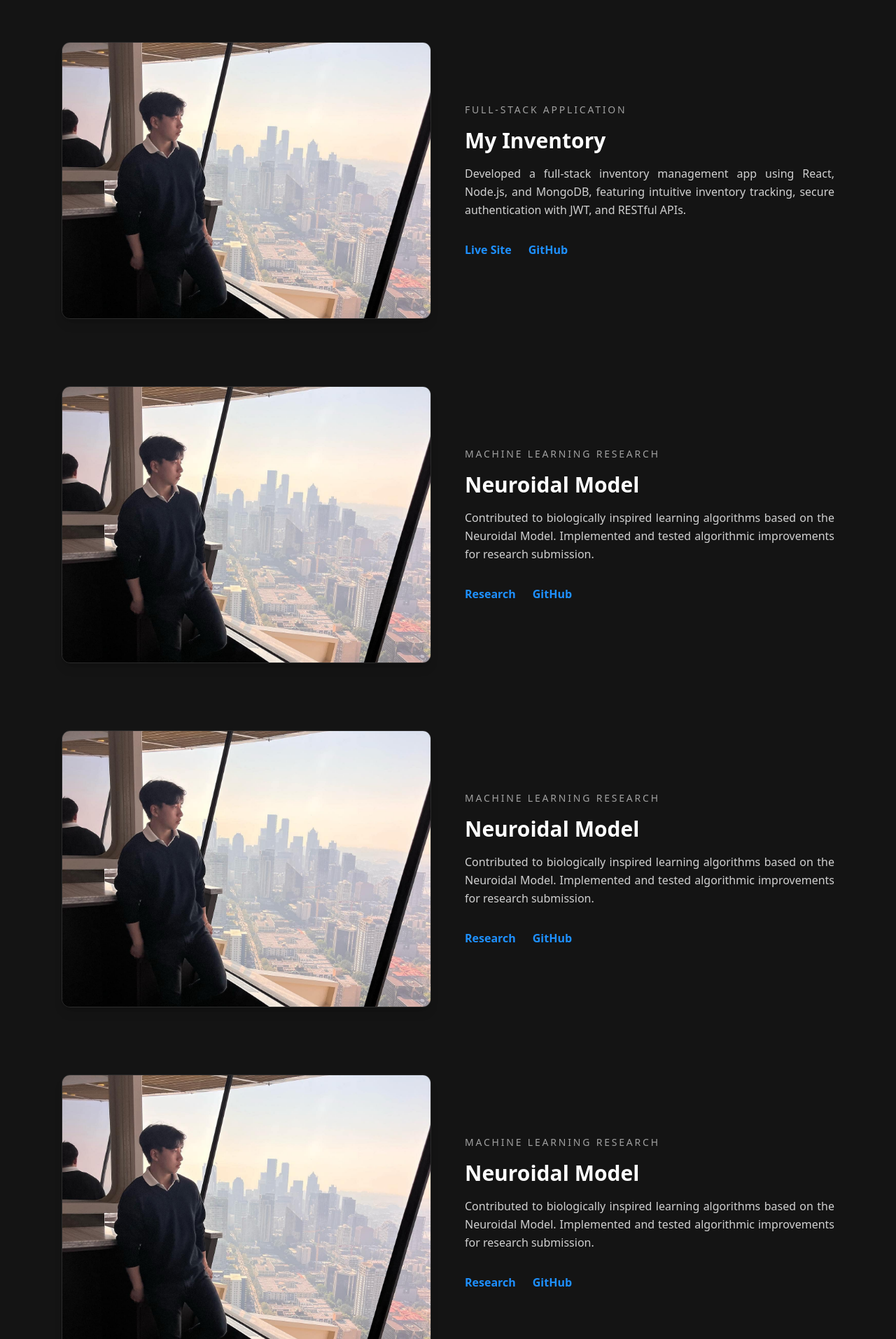
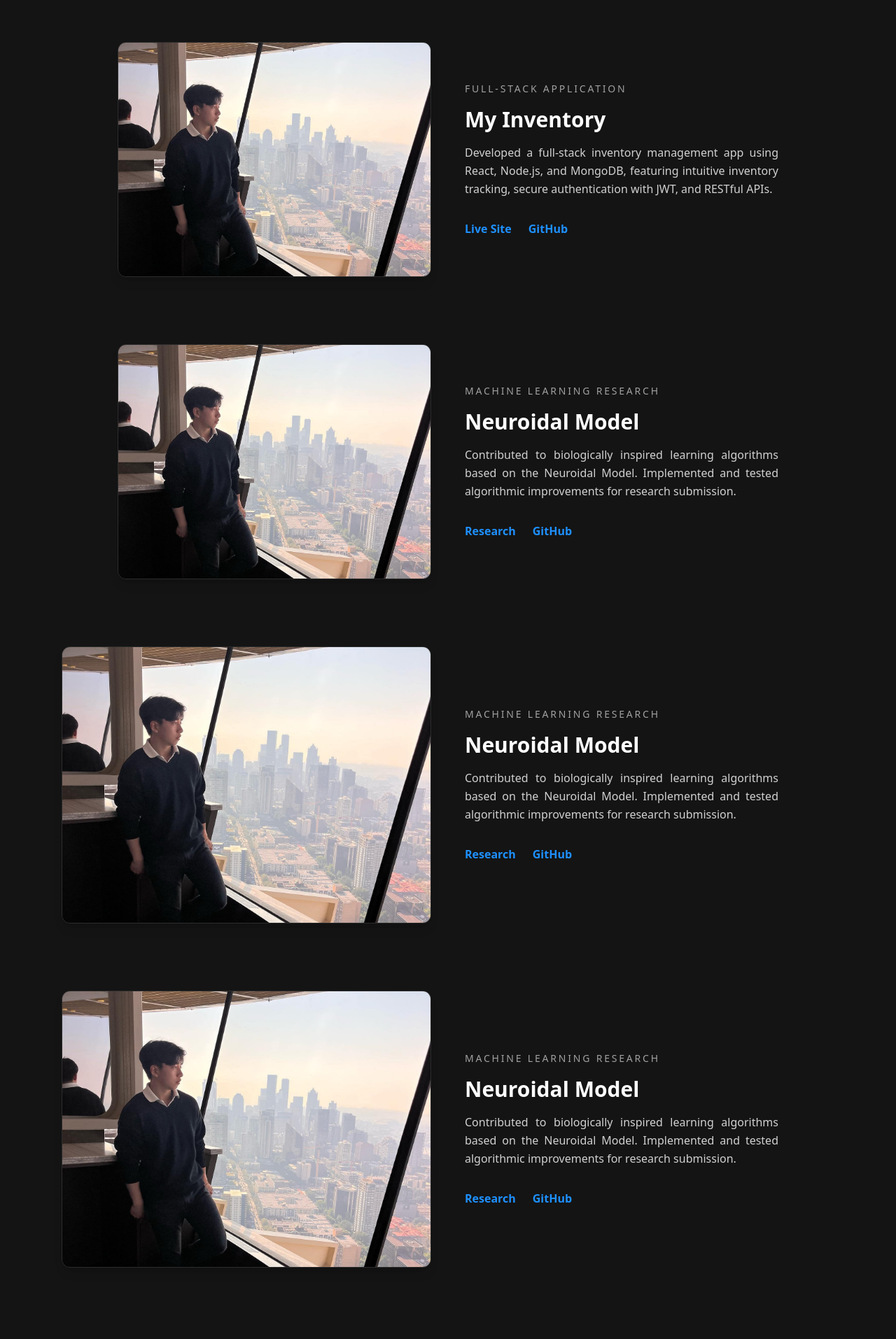
Before and after one commit to Luke7787/website-portfolio, a Next.js app in the folder luke-portfolio/: page / in a window 1280 px wide. Shown: the part 1746-3660 px from the top of the page at 70% size. Built offline with nearby package versions, Linux system fonts and the light colour scheme.

Commit message:
adjusted the width of each line

```diff
--- a/luke-portfolio/src/app/page.tsx
+++ b/luke-portfolio/src/app/page.tsx
@@ -490,7 +490,7 @@ export default function Page() {
             </div>
 
             {/* Right Side — Text */}
-            <div className="text-left space-y-4">
+            <div className="text-left space-y-4 max-w-md">
               <p className="text-sm tracking-[0.2em] text-white/60 uppercase">
                 FULL-STACK APPLICATION
               </p>
@@ -536,7 +536,7 @@ export default function Page() {
             </div>
 
             {/* Text */}
-            <div className="text-left space-y-4">
+            <div className="text-left space-y-4 max-w-md">
               <p className="text-sm tracking-[0.2em] text-white/60 uppercase">
                 MACHINE LEARNING RESEARCH
               </p>
@@ -583,7 +583,7 @@ export default function Page() {
         </div>
 
         {/* Text */}
-        <div className="text-left space-y-4">
+        <div className="text-left space-y-4 max-w-md">
           <p className="text-sm tracking-[0.2em] text-white/60 uppercase">
             MACHINE LEARNING RESEARCH
           </p>
@@ -628,7 +628,7 @@ export default function Page() {
         </div>
 
         {/* Text */}
-        <div className="text-left space-y-4">
+        <div className="text-left space-y-4 max-w-md">
           <p className="text-sm tracking-[0.2em] text-white/60 uppercase">
             MACHINE LEARNING RESEARCH
           </p>
```
